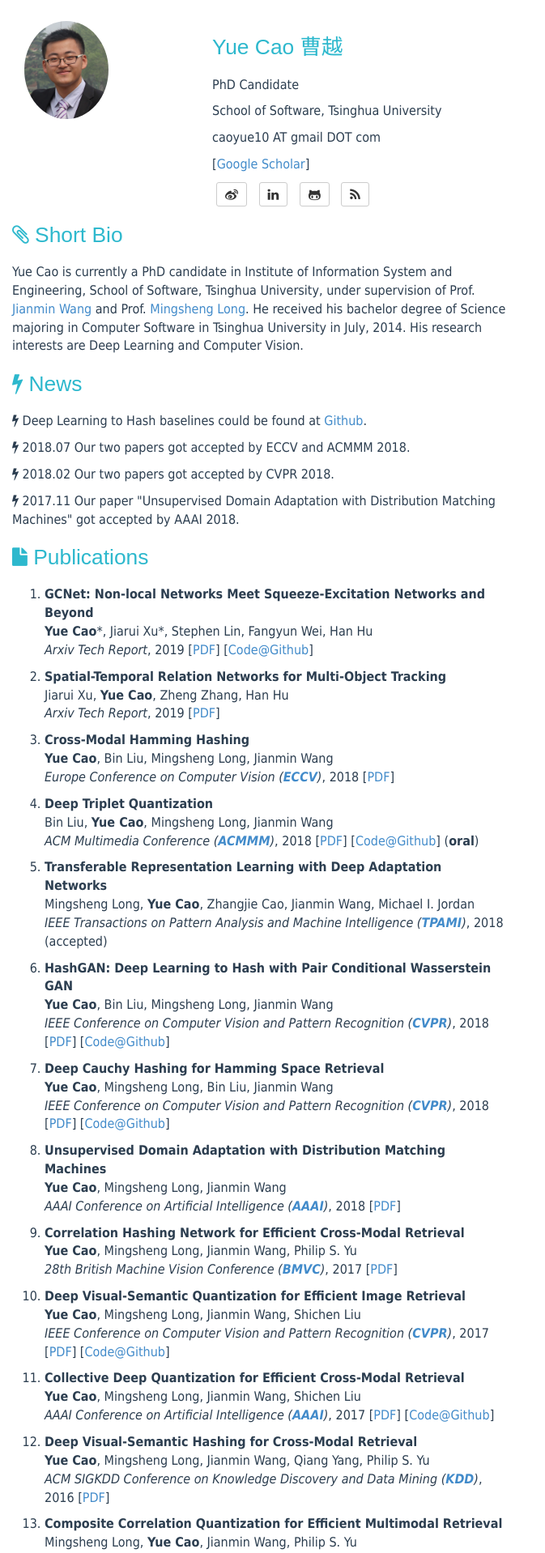
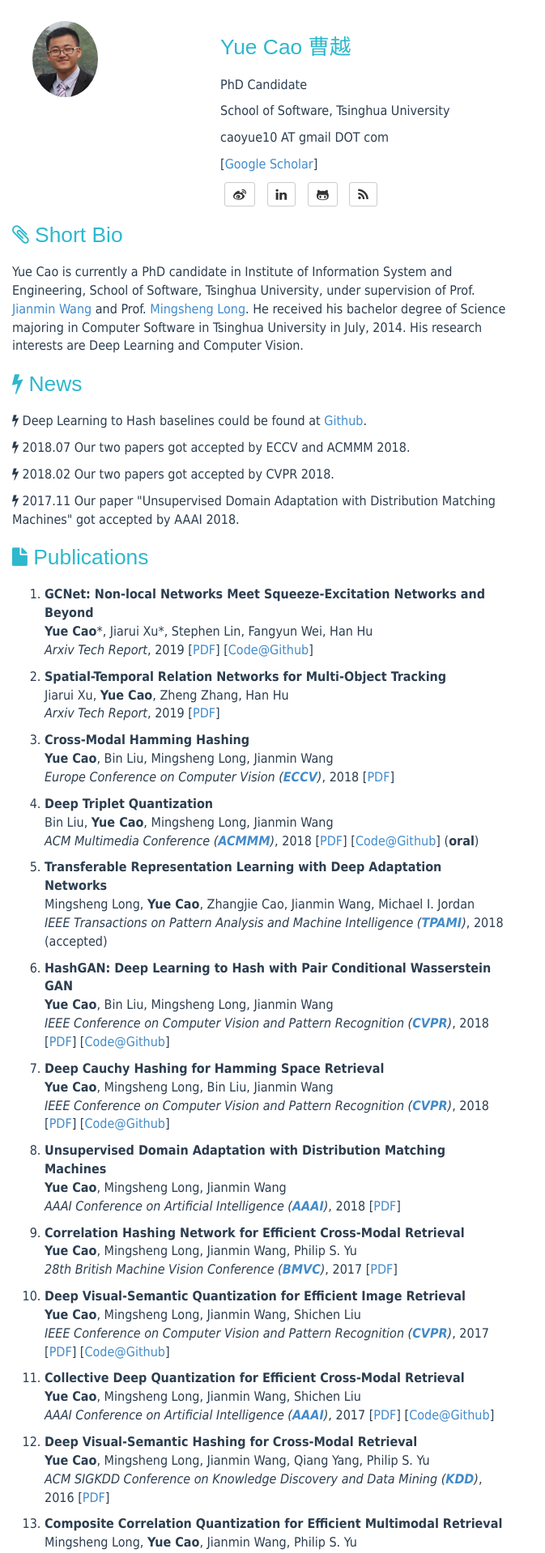
Before and after one commit to caoyue10/caoyue10.github.io, a Jekyll site: the page built from index.html, in a window 1280 px wide. Shown: the top 1918 px of the page at 81% size, without its empty margins (0-673 px from the left). Built offline with Jekyll 4.4.1, drawn with Linux system fonts in a browser that asks for light colours; the list of posts is cut into pages by our own code.

Commit message:
Update style.css

```diff
--- a/assets/css/style.css
+++ b/assets/css/style.css
@@ -15,6 +15,23 @@
 .div_right {
     width: 60%;
     float: right;
+}
+div.div_left, div.div_right {
+    padding-left: 10px;
+    padding-right: 10px;
+}
+div.div_left, div.div_right {
+    display: inline-block;
+    zoom: 1;
+    display*: inline;
+    text-align: left;
+    margin-left: auto;
+    margin-right: auto;
+    vertical-align: middle;
+    max-width: 960px;
+}
+div.div_left {
+    width: 200px;
 }
 
 /* .sidebar {
```
